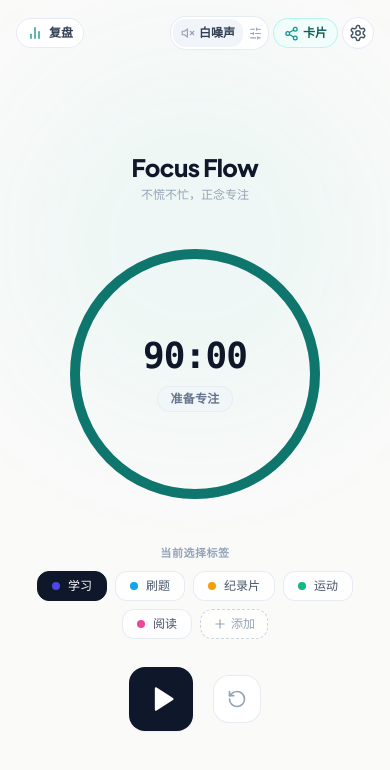
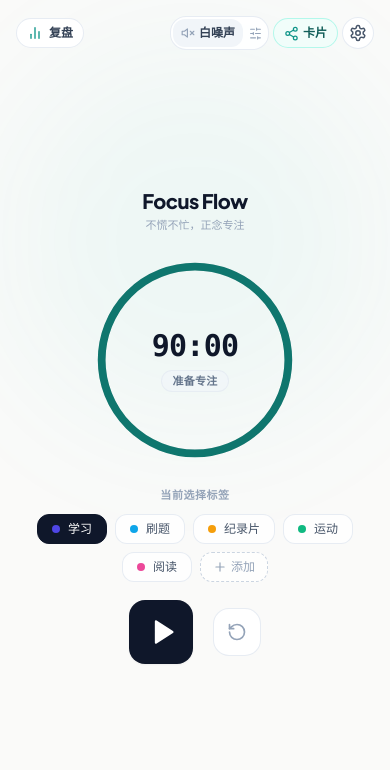
Before and after one commit to suixiang5731/FocusAssistantWeb, a React (Vite) app: page / in a window 390 px wide. Shown: the top 770 px of the page. Built offline with nearby package versions, Linux system fonts and the light colour scheme.

Commit message:
style: improve mobile layout and responsiveness
Adjusted padding, spacing, and font sizes to optimize the interface for smaller screens and ensure consistent sizing for the circular progress timer across device breakpoints.

```diff
--- a/App.tsx
+++ b/App.tsx
@@ -388,7 +388,7 @@ export default function App() {
   }, []);
 
   return (
-    <div className="min-h-screen bg-[#fafaf9] text-slate-900 flex flex-col items-center justify-between p-3 sm:p-6 relative overflow-x-hidden select-none">
+    <div className="min-h-[100dvh] bg-[#fafaf9] text-slate-900 flex flex-col items-center justify-between p-3 pb-8 sm:p-6 relative overflow-x-hidden select-none">
 
       {/* Subtle Ambient Glow */}
       <div className="absolute top-12 left-1/2 -translate-x-1/2 w-96 h-96 bg-teal-500/5 rounded-full blur-3xl pointer-events-none"></div>
@@ -428,12 +428,12 @@ export default function App() {
         </div>
       </div>
 
-      <div className="max-w-md w-full flex flex-col items-center gap-6 sm:gap-7 z-10 py-4 my-auto">
+      <div className="max-w-md w-full flex flex-col items-center gap-3.5 sm:gap-7 z-10 py-2 sm:py-4 my-auto">
 
         {/* Header Title */}
-        <div className="text-center space-y-1">
-           <h1 className="text-2xl sm:text-3xl font-extrabold text-slate-900 tracking-tight">Focus Flow</h1>
-           <p className="text-slate-400 text-xs font-medium">不慌不忙，正念专注</p>
+        <div className="text-center space-y-0.5 sm:space-y-1">
+           <h1 className="text-xl sm:text-3xl font-extrabold text-slate-900 tracking-tight">Focus Flow</h1>
+           <p className="text-slate-400 text-[11px] sm:text-xs font-medium">不慌不忙，正念专注</p>
         </div>
 
         {/* Main Circular Timer */}
@@ -447,10 +447,10 @@ export default function App() {
             isFinished={status === TimerStatus.FINISHED}
           >
              <div className="text-center flex flex-col items-center">
-               <span className={`text-4xl sm:text-5xl font-mono font-bold tracking-tight ${status === TimerStatus.BREAK || status === TimerStatus.BREAK_PAUSED ? 'text-teal-700' : 'text-slate-900'}`}>
+               <span className={`text-3xl sm:text-5xl font-mono font-bold tracking-tight ${status === TimerStatus.BREAK || status === TimerStatus.BREAK_PAUSED ? 'text-teal-700' : 'text-slate-900'}`}>
                  {formatTime(globalTimeLeft)}
                </span>
-               <span className="text-slate-500 mt-2.5 font-semibold tracking-wide text-xs bg-slate-100/90 px-3 py-1 rounded-full border border-slate-200/60">
+               <span className="text-slate-500 mt-1.5 sm:mt-2.5 font-semibold tracking-wide text-[11px] sm:text-xs bg-slate-100/90 px-2.5 sm:px-3 py-0.5 sm:py-1 rounded-full border border-slate-200/60">
                  {getStatusText()}
                </span>
              </div>
@@ -458,8 +458,8 @@ export default function App() {
 
           {/* Automatic Breathing Rhythm Banner */}
           {status === TimerStatus.RUNNING && (
-            <div className="flex items-center gap-2 px-3.5 py-1.5 bg-teal-50/90 text-teal-800 rounded-full border border-teal-200/70 text-xs font-semibold animate-breath-text shadow-2xs mt-1">
-              <Wind size={13} className="text-teal-600 animate-spin" style={{ animationDuration: '8s' }} />
+            <div className="flex items-center gap-2 px-3 py-1 bg-teal-50/90 text-teal-800 rounded-full border border-teal-200/70 text-[11px] sm:text-xs font-semibold animate-breath-text shadow-2xs mt-1">
+              <Wind size={12} className="text-teal-600 animate-spin" style={{ animationDuration: '8s' }} />
               <span>正念呼吸 · 随波吸气... 沉淀呼气</span>
             </div>
           )}
@@ -494,7 +494,7 @@ export default function App() {
 
         {/* Random Bell Next Countdown Info Card */}
         {status !== TimerStatus.IDLE && status !== TimerStatus.FINISHED && status !== TimerStatus.BREAK && status !== TimerStatus.BREAK_PAUSED && (
-           <div className="bg-white/80 backdrop-blur-md rounded-2xl p-3.5 w-full max-w-xs flex justify-between items-center shadow-2xs border border-slate-200/70 text-xs">
+           <div className="bg-white/80 backdrop-blur-md rounded-2xl p-3 w-full max-w-xs flex justify-between items-center shadow-2xs border border-slate-200/70 text-xs">
               <div className="flex flex-col">
                  <span className="text-[10px] font-semibold text-slate-400 uppercase tracking-wider">下一次正念提醒</span>
                  <span className="text-base font-mono font-bold text-slate-800 mt-0.5">
@@ -511,7 +511,7 @@ export default function App() {
         )}
 
         {/* Controls */}
-        <div className="flex items-center gap-5 mt-1">
+        <div className="flex items-center gap-5 mt-1 pb-3 sm:pb-0">
           {(status === TimerStatus.RUNNING || status === TimerStatus.BREAK) ? (
              <button
                onClick={pauseTimer}
--- a/components/CircularProgress.tsx
+++ b/components/CircularProgress.tsx
@@ -28,7 +28,7 @@ export const CircularProgress: React.FC<CircularProgressProps> = ({
   const strokeDashoffset = circumference - progress * circumference;
 
   return (
-    <div className="relative flex items-center justify-center p-3">
+    <div className="relative flex items-center justify-center p-2 sm:p-3">
       {/* Automatic Breathing Rhythm Ambient Aura */}
       {isBreathing && (
         <div
@@ -42,9 +42,8 @@ export const CircularProgress: React.FC<CircularProgressProps> = ({
       )}
 
       <svg
-        height={radius * 2}
-        width={radius * 2}
-        className="rotate-[-90deg] transform filter drop-shadow-2xs transition-transform duration-700"
+        viewBox={`0 0 ${radius * 2} ${radius * 2}`}
+        className="w-[210px] h-[210px] xs:w-[240px] xs:h-[240px] sm:w-[270px] sm:h-[270px] rotate-[-90deg] transform filter drop-shadow-2xs transition-transform duration-700"
       >
         {/* Background Track */}
         <circle
```
